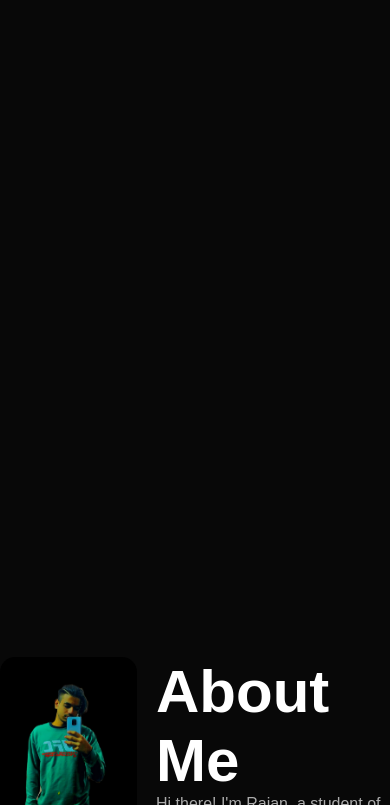
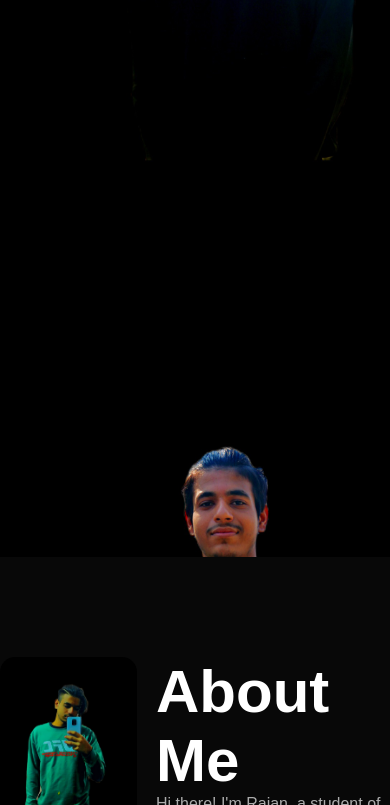
Before and after one commit to rajangaire92/rajangaire1829.github.io, a plain HTML site: page index.html in a window 390 px wide. Shown: the part 709-1514 px from the top of the page. Drawn offline with nearby package versions, Linux system fonts and the light colour scheme; files whose address does not match are found by name.

Commit message:
Update index.css

```diff
--- a/index.css
+++ b/index.css
@@ -15,7 +15,7 @@ body{
 #header{
     width: 100%;
     height: 150vh;
-    background-image: url(images/background0.png.jpg);
+    background-image: url(background0.png.jpg);
     background-size: 100%;
     background-position: right;
 }
@@ -198,6 +198,6 @@ form .btn2{
 /*------css for small screens*/
 @media only screen and (max-width:600px){
     #header{
-        background-image: url(images/phonebackground1.png.jpg);
+        background-image: url(phonebackground1.png.jpg);
     }
 }
```
